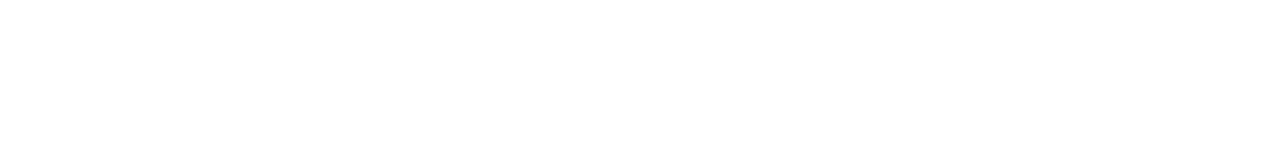
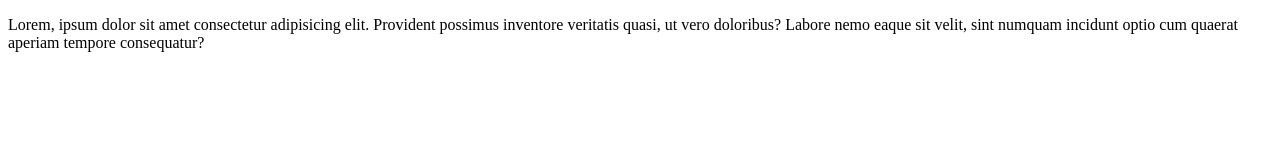
Before and after one commit to MheirohZakari/testProject, a plain HTML site: page index.html in a window 1280 px wide. Drawn offline with Linux system fonts and the light colour scheme.

Commit message:
added a new paragraph

```diff
--- a/index.html
+++ b/index.html
@@ -6,6 +6,9 @@
     <title>Document</title>
 </head>
 <body>
-
+    <p>Lorem, ipsum dolor sit amet consectetur adipisicing elit. Provident
+         possimus inventore veritatis quasi, ut vero doloribus? Labore nemo
+         eaque sit velit, sint numquam incidunt optio cum quaerat aperiam tempore consequatur?
+        </p>
 </body>
 </html>
```
